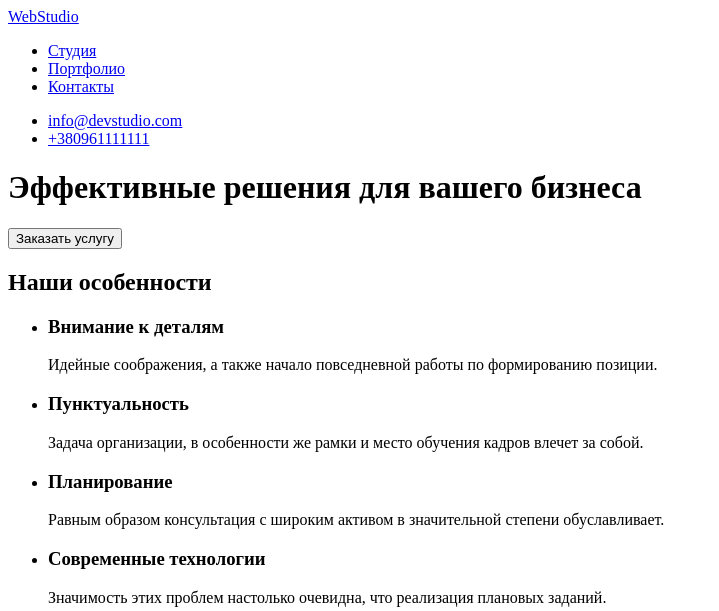
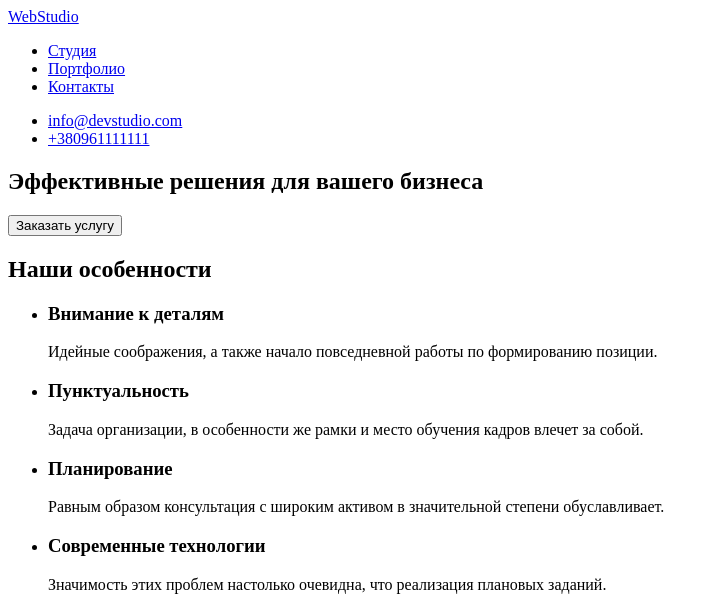
Before and after one commit to RomanKashyrin/goit-markup-hw-01, a plain HTML site: page index.html in a window 1280 px wide. Shown: the top 611 px of the page, without its empty margins (0-719 px from the left). Drawn offline with Linux system fonts and the light colour scheme.

Commit message:
Исправил 2 ошибки
Убрал тег span и поставил section.
Заколовок "Наши особенности" перенес в section.

```diff
--- a/index.html
+++ b/index.html
@@ -25,14 +25,14 @@
 
     <!-- Шапка -->
     <main>
-      <h1>Эффективные решения для вашего бизнеса</h1>
-      <span>
+      <section>
+        <h1>Эффективные решения для вашего бизнеса</h1>
         <button type="button">Заказать услугу</button>
-      </span>
+      </section>
 
       <!-- Особенности -->
-      <h2>Наши особенности</h2>
       <section>
+        <h2>Наши особенности</h2>
         <ul>
           <li>
             <h3>Внимание к деталям</h3>
```
